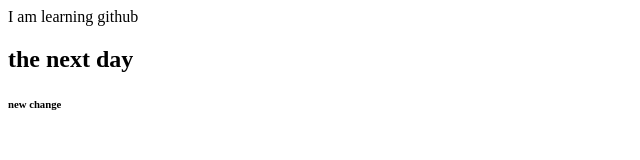
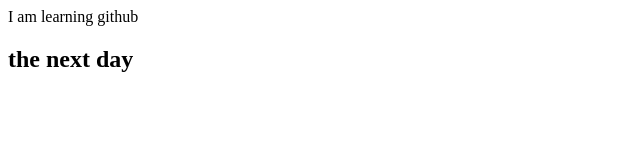
Before and after one commit to NasirAhammed810/localrepo, a plain HTML site: page index.html in a window 1280 px wide. Shown: the full height of the page, 0-640 px from the left. Drawn offline with Linux system fonts and the light colour scheme.

Commit message:
deleted 3rd line

```diff
--- a/index.html
+++ b/index.html
@@ -1,3 +1,2 @@
 <p>I am learning github</p>
 <h2>the next day</h2>
-<h6>new change</h6>
```
